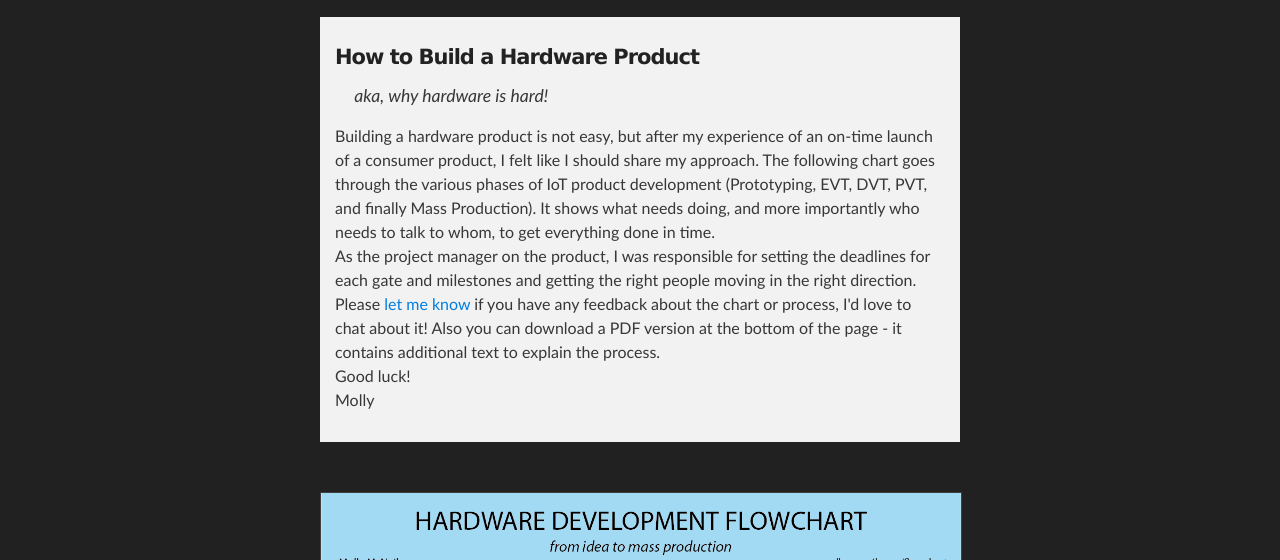
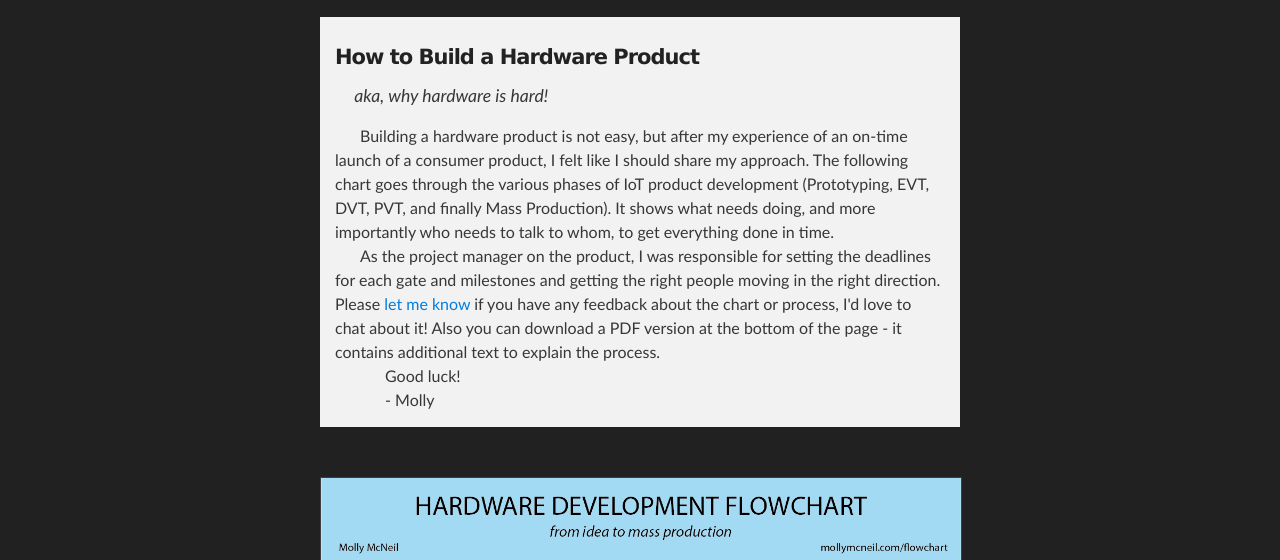
Before and after one commit to mollymcneil/mollymcneil.github.com, a plain HTML site: page flowchart.html in a window 1280 px wide. Shown: the part 240-800 px from the top of the page. Drawn offline with Linux system fonts and the light colour scheme.

Commit message:
changed text on /flowchart again

```diff
--- a/flowchart.html
+++ b/flowchart.html
@@ -37,14 +37,17 @@
           aka, why hardware is hard!
           </em>
         </p>
-		    <p>
+		    <p style="text-indent: 25px; margin-bottom: 0px">
 		    	Building a hardware product is not easy, but after my experience of an on-time launch of a consumer product, I felt like I should share my approach. The following chart goes through the various phases of IoT product development (Prototyping, EVT, DVT, PVT, and finally Mass Production). It shows what needs doing, and more importantly who needs to talk to whom, to get everything done in time.
-          <br>
+        </p>
+        <p style="text-indent: 25px; margin: 0px 0px 0px 0px">
           As the project manager on the product, I was responsible for setting the deadlines for each gate and milestones and getting the right people moving in the right direction. Please <a href="https://twitter.com/Molly_Mc_Neil">let me know</a> if you have any feedback about the chart or process, I'd love to chat about it! Also you can download a PDF version at the bottom of the page - it contains additional text to explain the process.
-          <br>
+        </p>
+        <p style="text-indent: 50px; margin: 0px 0px 0px 0px">
           Good luck!
-          <br>
-          Molly
+        </p>
+        <p style="text-indent: 50px; margin: 0px 0px 0px 0px">
+          - Molly
 		    </p>
 	  	</div>
 
```
